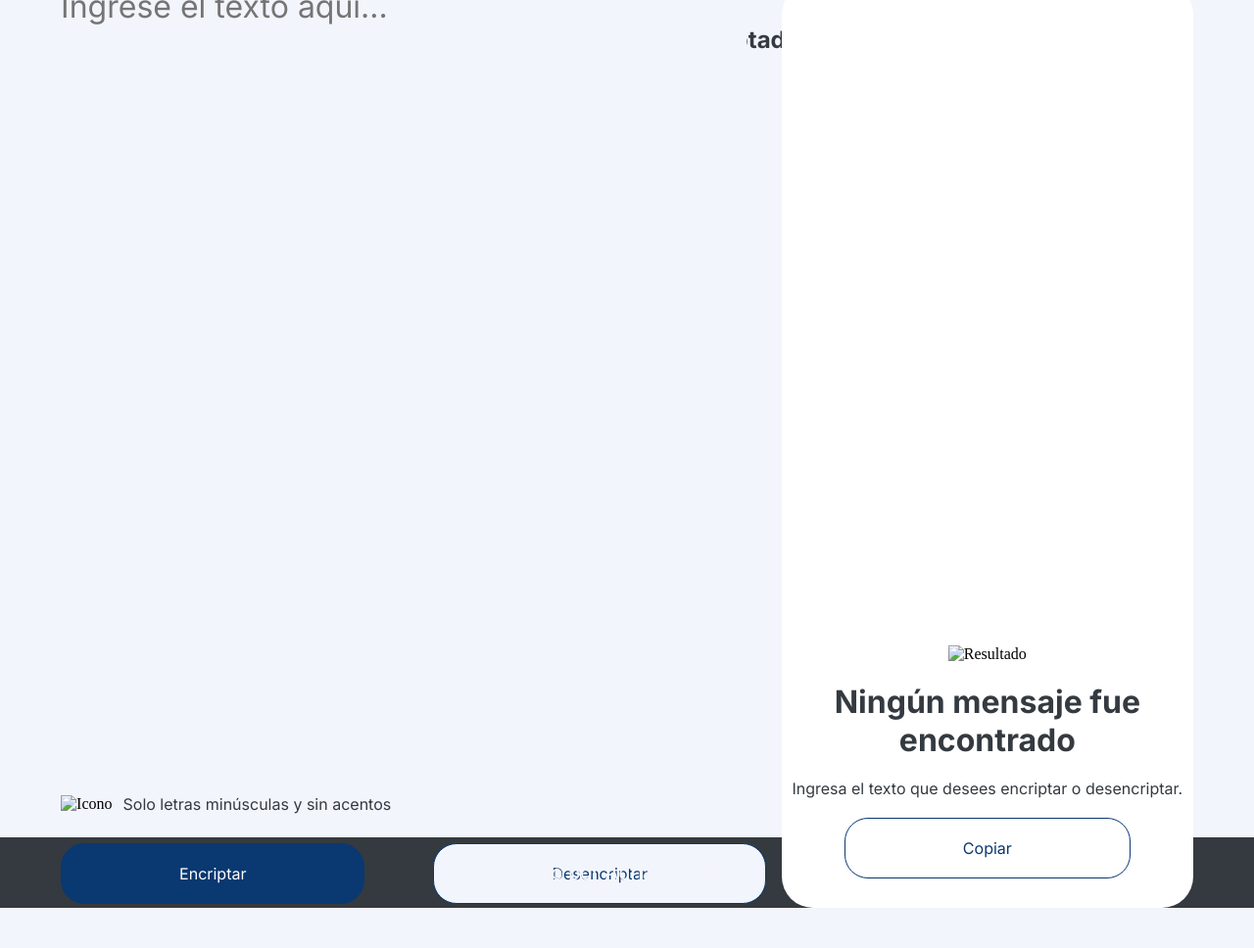
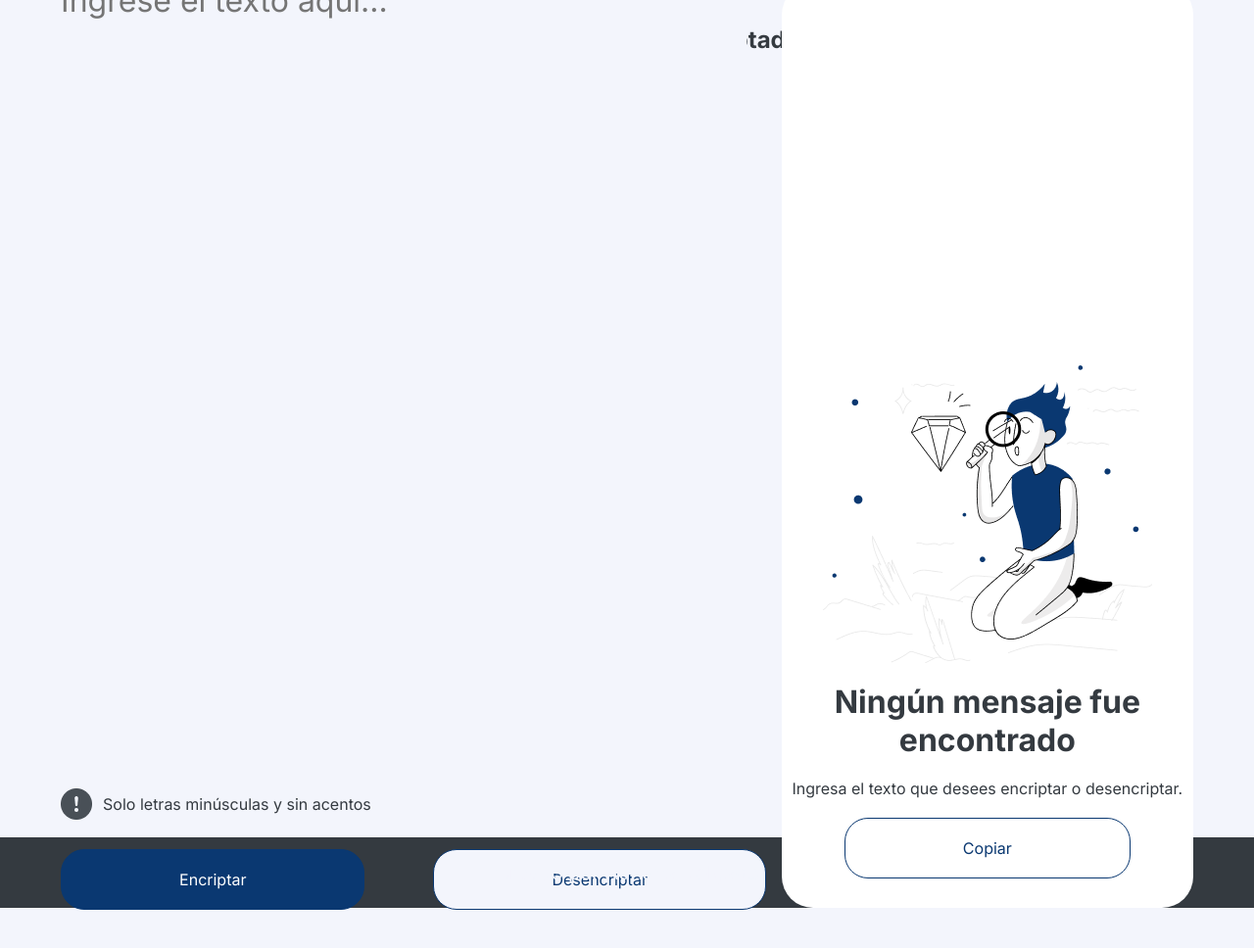
Before and after one commit to adi-0402/encriptador-de-textos, a plain HTML site: page index.html in a window 1280 px wide. Shown: the top 968 px of the page at 98% size. Drawn offline with Linux system fonts and the light colour scheme; files that its build step writes are made by us from their sources.

Commit message:
Update index.html

```diff
--- a/index.html
+++ b/index.html
@@ -3,7 +3,7 @@
 <head>
     <meta charset="UTF-8">
     <meta name="viewport" content="width=device-width, initial-scale=1.0">
-    <link rel="stylesheet" href="/styles/style.css">
+    <link rel="stylesheet" href="style.css">
     <title>Encriptador de Texto</title>
 </head>
 <body>
@@ -17,7 +17,7 @@
             <div class="seccion__izquierda">
                 <textarea class="texto__entrada" placeholder="Ingrese el texto aquí..." id="textInput"></textarea>
                 <div class="icono">
-                    <img src="assets/signo.png" alt="Icono">
+                    <img src="signo.png" alt="Icono">
                     <p class="texto__subsimple">Solo letras minúsculas y sin acentos</p>
                 </div>
 
@@ -29,7 +29,7 @@
 
             <div class="seccion__derecha">
                 <p id="resultado" class="texto__salida"></p>
-                <img src="assets/image.png" alt="Resultado" class="imagen" id="img">
+                <img src="image.png" alt="Resultado" class="imagen" id="img">
                 <p class="texto__simple" id="message1">Ningún mensaje fue encontrado</p>
                 <p class="texto__subsimple" id="message2">Ingresa el texto que desees encriptar o desencriptar.</p>
                 <button class="boton copiar" id="botonCopiar" onclick="copy()" disabled>Copiar</button>
```
